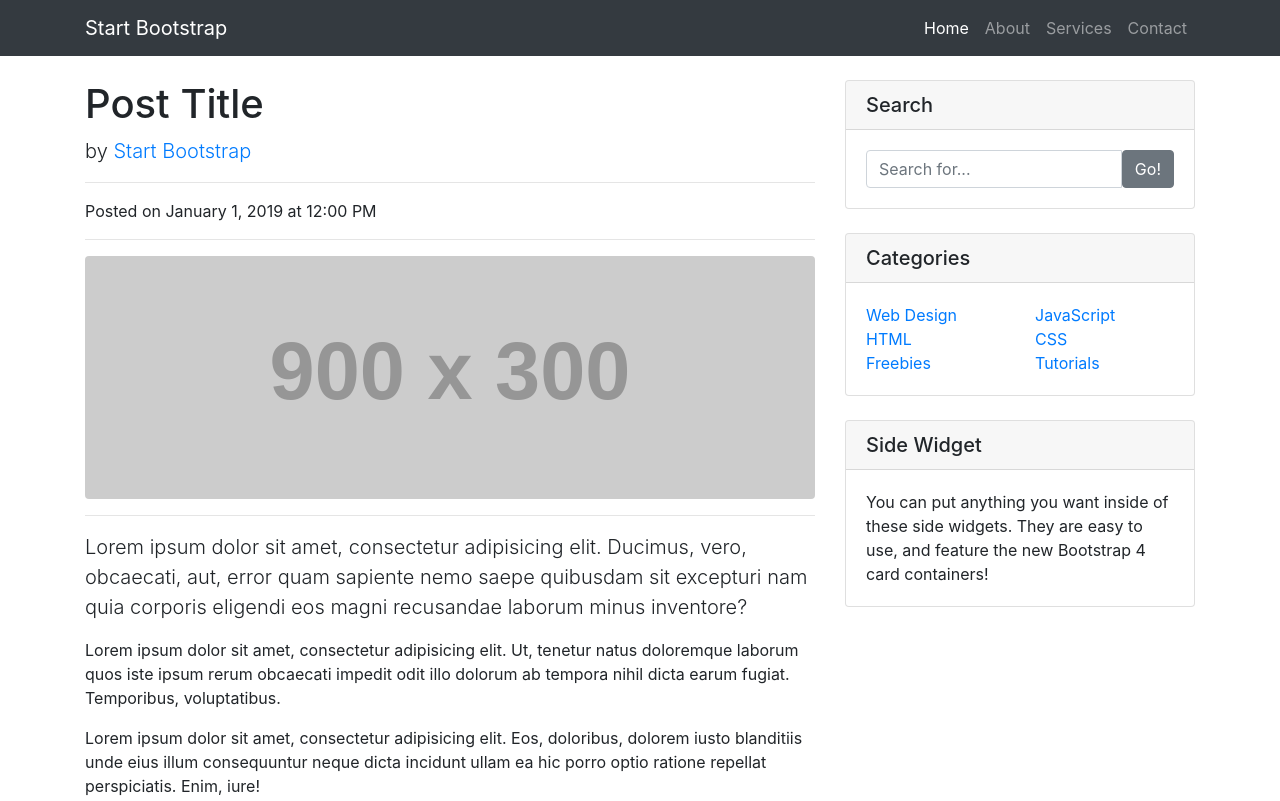
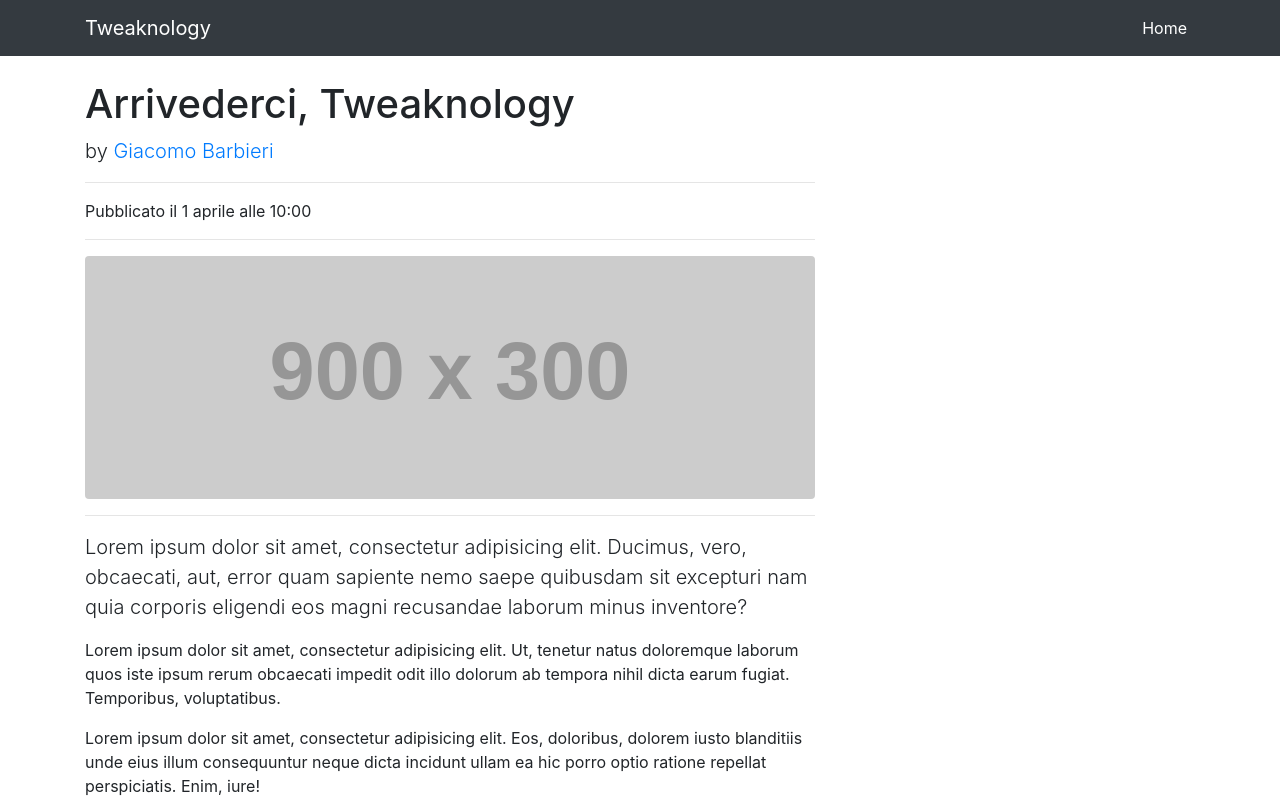
Before and after one commit to iJaack/tweaknology, a website: page index.html in a window 1280 px wide. Shown: the top 801 px of the page. Drawn offline with Linux system fonts and the light colour scheme; placeholder pictures from the web are drawn by us.

Commit message:
Cleaned sidebar, added first text elements TODO: Write all the text

```diff
--- a/index.html
+++ b/index.html
@@ -1,14 +1,14 @@
 <!DOCTYPE html>
-<html lang="en">
+<html lang="it">
 
 <head>
 
   <meta charset="utf-8">
-  <meta name="viewport" content="width=device-width, initial-scale=1, shrink-to-fit=no">
-  <meta name="description" content="">
-  <meta name="author" content="">
+  <meta name="viewport" content="width=device-width, initial-scale=1, shrink-to-fit=yes">
+  <meta name="description" content="La pagina di addio a Tweaknology.org">
+  <meta name="author" content="Giacomo Barbieri, founder">
 
-  <title>Blog Post - Start Bootstrap Template</title>
+  <title>Tweaknology - goodbye</title>
 
   <!-- Bootstrap core CSS -->
   <link href="vendor/bootstrap/css/bootstrap.min.css" rel="stylesheet">
@@ -23,7 +23,7 @@
   <!-- Navigation -->
   <nav class="navbar navbar-expand-lg navbar-dark bg-dark fixed-top">
     <div class="container">
-      <a class="navbar-brand" href="#">Start Bootstrap</a>
+      <a class="navbar-brand" href="#">Tweaknology</a>
       <button class="navbar-toggler" type="button" data-toggle="collapse" data-target="#navbarResponsive" aria-controls="navbarResponsive" aria-expanded="false" aria-label="Toggle navigation">
         <span class="navbar-toggler-icon"></span>
       </button>
@@ -33,15 +33,6 @@
             <a class="nav-link" href="#">Home
               <span class="sr-only">(current)</span>
             </a>
-          </li>
-          <li class="nav-item">
-            <a class="nav-link" href="#">About</a>
-          </li>
-          <li class="nav-item">
-            <a class="nav-link" href="#">Services</a>
-          </li>
-          <li class="nav-item">
-            <a class="nav-link" href="#">Contact</a>
           </li>
         </ul>
       </div>
@@ -57,23 +48,23 @@
       <div class="col-lg-8">
 
         <!-- Title -->
-        <h1 class="mt-4">Post Title</h1>
+        <h1 class="mt-4">Arrivederci, Tweaknology</h1>
 
         <!-- Author -->
         <p class="lead">
           by
-          <a href="#">Start Bootstrap</a>
+          <a href="#">Giacomo Barbieri</a>
         </p>
 
         <hr>
 
         <!-- Date/Time -->
-        <p>Posted on January 1, 2019 at 12:00 PM</p>
+        <p>Pubblicato il 1 aprile alle 10:00</p>
 
         <hr>
 
         <!-- Preview Image -->
-        <img class="img-fluid rounded" src="http://placehold.it/900x300" alt="">
+        <img class="img-fluid rounded" src="http://placehold.it/900x300" alt="Tweaknology logo">
 
         <hr>
 
@@ -109,115 +100,12 @@
             </form>
           </div>
         </div>
-
-        <!-- Single Comment -->
-        <div class="media mb-4">
-          <img class="d-flex mr-3 rounded-circle" src="http://placehold.it/50x50" alt="">
-          <div class="media-body">
-            <h5 class="mt-0">Commenter Name</h5>
-            Cras sit amet nibh libero, in gravida nulla. Nulla vel metus scelerisque ante sollicitudin. Cras purus odio, vestibulum in vulputate at, tempus viverra turpis. Fusce condimentum nunc ac nisi vulputate fringilla. Donec lacinia congue felis in faucibus.
-          </div>
-        </div>
-
-        <!-- Comment with nested comments -->
-        <div class="media mb-4">
-          <img class="d-flex mr-3 rounded-circle" src="http://placehold.it/50x50" alt="">
-          <div class="media-body">
-            <h5 class="mt-0">Commenter Name</h5>
-            Cras sit amet nibh libero, in gravida nulla. Nulla vel metus scelerisque ante sollicitudin. Cras purus odio, vestibulum in vulputate at, tempus viverra turpis. Fusce condimentum nunc ac nisi vulputate fringilla. Donec lacinia congue felis in faucibus.
-
-            <div class="media mt-4">
-              <img class="d-flex mr-3 rounded-circle" src="http://placehold.it/50x50" alt="">
-              <div class="media-body">
-                <h5 class="mt-0">Commenter Name</h5>
-                Cras sit amet nibh libero, in gravida nulla. Nulla vel metus scelerisque ante sollicitudin. Cras purus odio, vestibulum in vulputate at, tempus viverra turpis. Fusce condimentum nunc ac nisi vulputate fringilla. Donec lacinia congue felis in faucibus.
-              </div>
-            </div>
-
-            <div class="media mt-4">
-              <img class="d-flex mr-3 rounded-circle" src="http://placehold.it/50x50" alt="">
-              <div class="media-body">
-                <h5 class="mt-0">Commenter Name</h5>
-                Cras sit amet nibh libero, in gravida nulla. Nulla vel metus scelerisque ante sollicitudin. Cras purus odio, vestibulum in vulputate at, tempus viverra turpis. Fusce condimentum nunc ac nisi vulputate fringilla. Donec lacinia congue felis in faucibus.
-              </div>
-            </div>
-
-          </div>
-        </div>
-
-      </div>
-
-      <!-- Sidebar Widgets Column -->
-      <div class="col-md-4">
-
-        <!-- Search Widget -->
-        <div class="card my-4">
-          <h5 class="card-header">Search</h5>
-          <div class="card-body">
-            <div class="input-group">
-              <input type="text" class="form-control" placeholder="Search for...">
-              <span class="input-group-btn">
-                <button class="btn btn-secondary" type="button">Go!</button>
-              </span>
-            </div>
-          </div>
-        </div>
-
-        <!-- Categories Widget -->
-        <div class="card my-4">
-          <h5 class="card-header">Categories</h5>
-          <div class="card-body">
-            <div class="row">
-              <div class="col-lg-6">
-                <ul class="list-unstyled mb-0">
-                  <li>
-                    <a href="#">Web Design</a>
-                  </li>
-                  <li>
-                    <a href="#">HTML</a>
-                  </li>
-                  <li>
-                    <a href="#">Freebies</a>
-                  </li>
-                </ul>
-              </div>
-              <div class="col-lg-6">
-                <ul class="list-unstyled mb-0">
-                  <li>
-                    <a href="#">JavaScript</a>
-                  </li>
-                  <li>
-                    <a href="#">CSS</a>
-                  </li>
-                  <li>
-                    <a href="#">Tutorials</a>
-                  </li>
-                </ul>
-              </div>
-            </div>
-          </div>
-        </div>
-
-        <!-- Side Widget -->
-        <div class="card my-4">
-          <h5 class="card-header">Side Widget</h5>
-          <div class="card-body">
-            You can put anything you want inside of these side widgets. They are easy to use, and feature the new Bootstrap 4 card containers!
-          </div>
-        </div>
-
-      </div>
-
-    </div>
-    <!-- /.row -->
-
-  </div>
   <!-- /.container -->
 
   <!-- Footer -->
   <footer class="py-5 bg-dark">
     <div class="container">
-      <p class="m-0 text-center text-white">Copyright &copy; Your Website 2019</p>
+      <p class="m-0 text-center text-white">Made with love, since 2014 | Tweaknology 2019</p>
     </div>
     <!-- /.container -->
   </footer>
```
